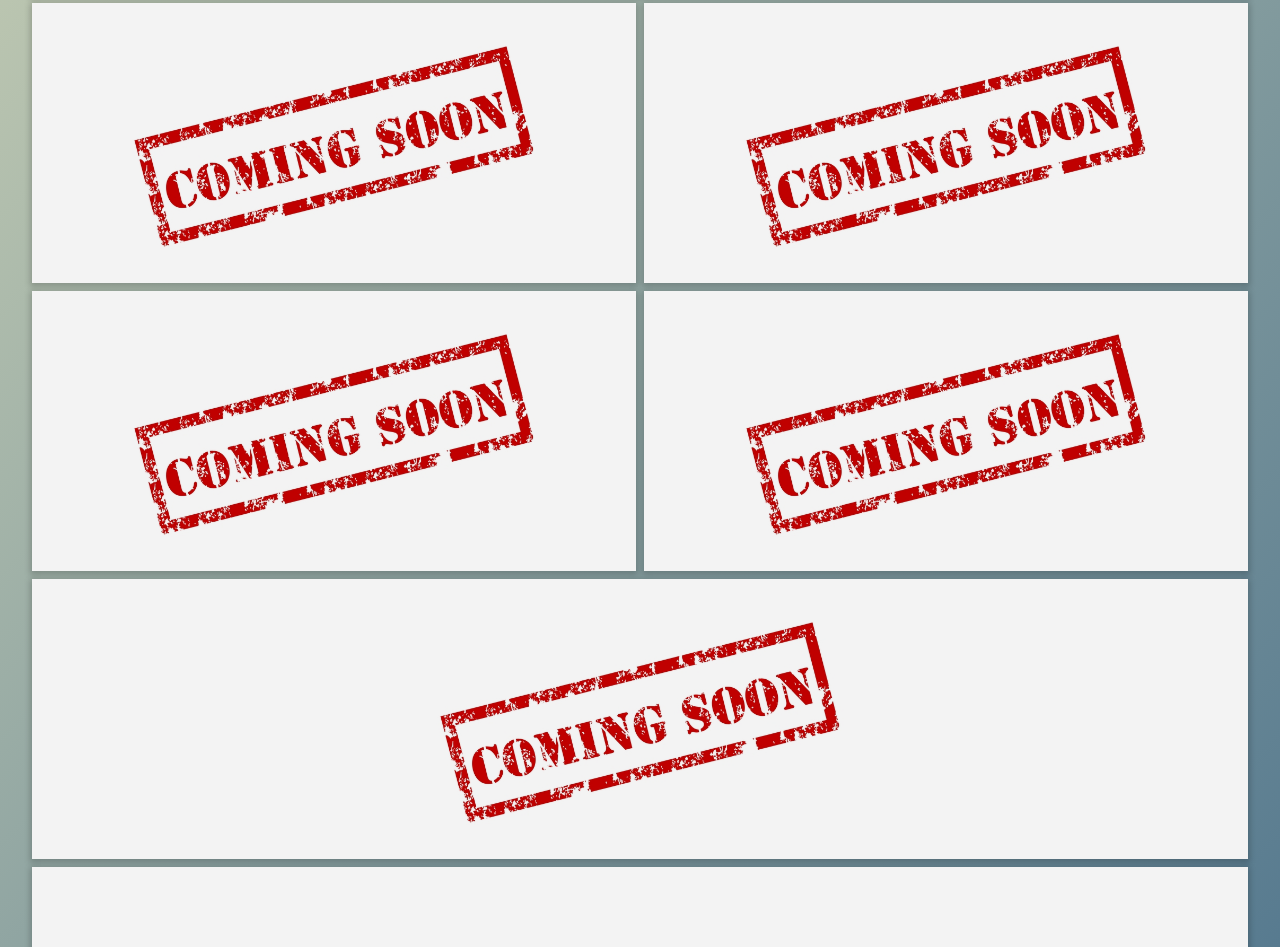
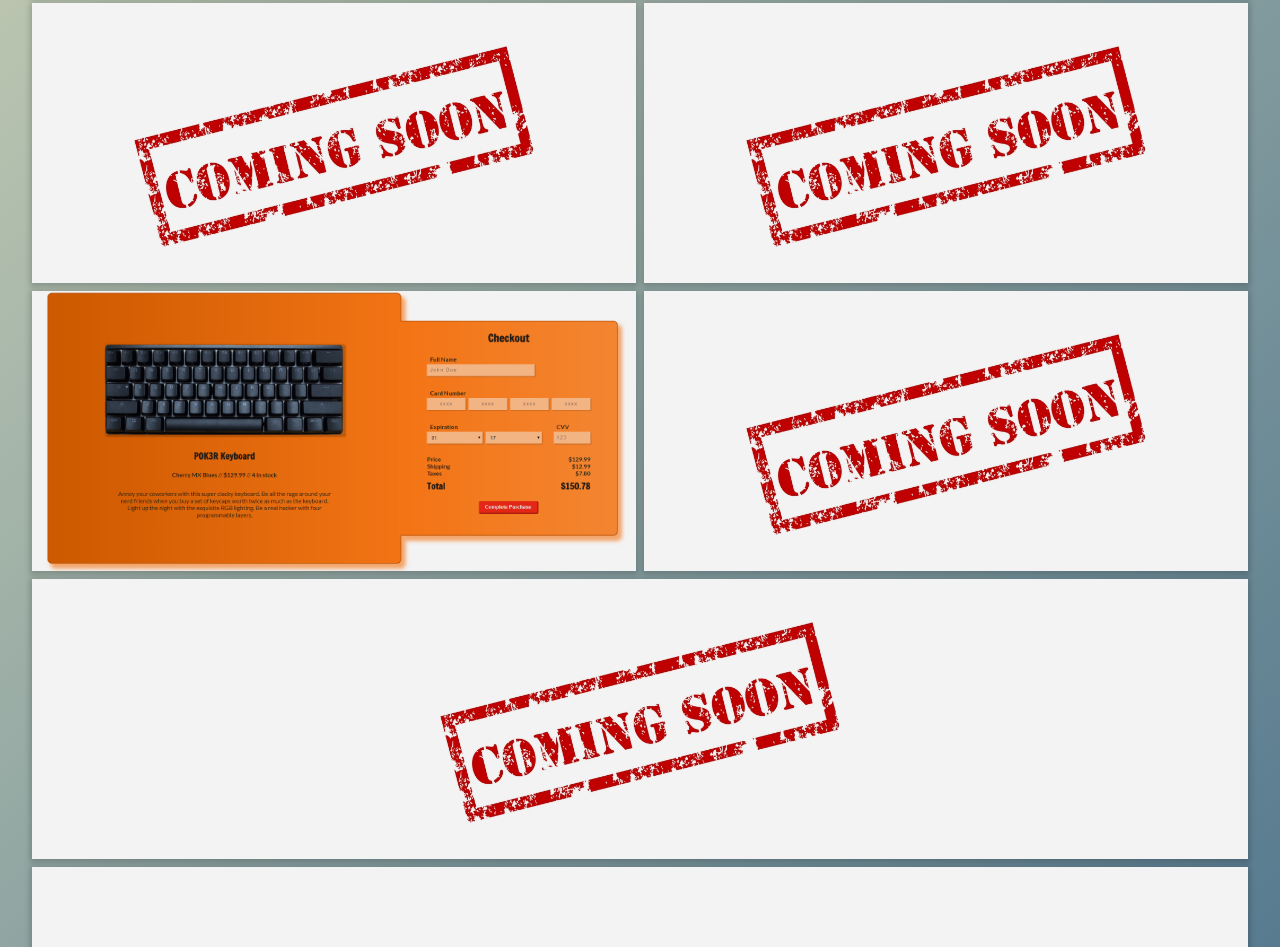
Before and after one commit to arhill05/dailyui, a website: page index.html in a window 1280 px wide. Shown: the part 957-1904 px from the top of the page. Drawn offline with Linux system fonts and the light colour scheme; files whose address does not match are found by name.

Commit message:
added project 2 to main page

```diff
--- a/index.html
+++ b/index.html
@@ -15,7 +15,7 @@
     </header>
     <div id="content">
         <a href="projects/1" class="size-4">
-            <img src="projects/001/screenshot.png" alt="Sign Up Form">
+            <img src="projects/1/screenshot.png" alt="Sign Up Form">
             <div class="overlay">
                 <div class="text">Sign Up Form</div>
             </div>
@@ -33,9 +33,9 @@
             </div>
         </a>
         <a href="#" class="size-2">
-            <img src="coming-soon.jpg" alt="Coming Soon">
+            <img src="projects/2/screenshot.png" alt="Checkout Page">
             <div class="overlay">
-                <div class="text">Coming Soon</div>
+                <div class="text">Checkout Page</div>
             </div>
         </a>
         <a href="#" class="size-2">
```
Also changed, not shown: projects/2/screenshot.PNG (added).
